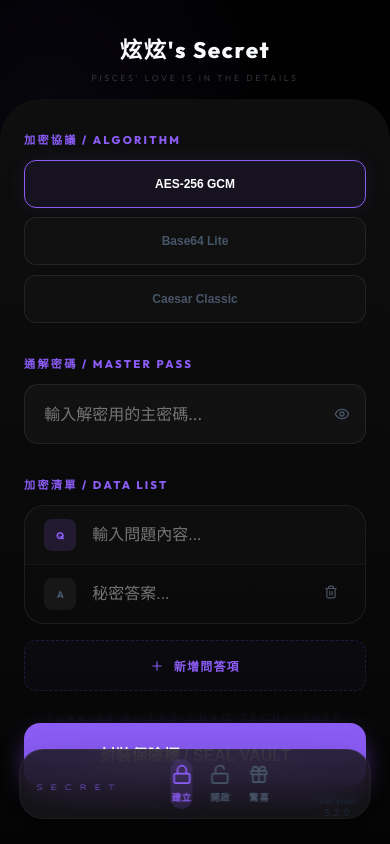
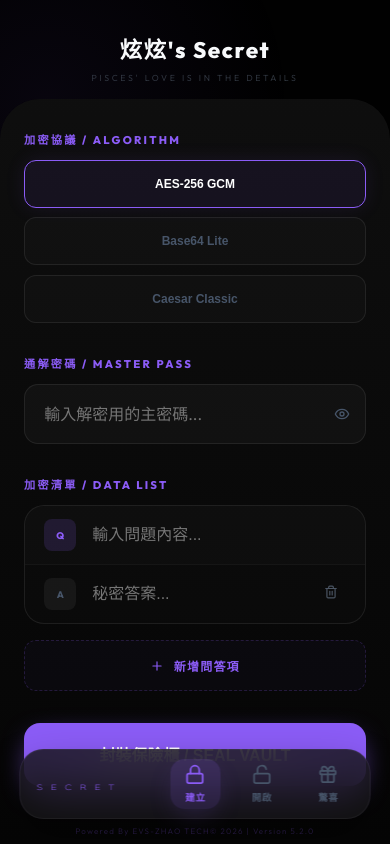
Before and after one commit to EVSDELAT/Secret, a React (Vite) app: page / in a window 390 px wide. Built offline with nearby package versions, Linux system fonts and the light colour scheme.

Commit message:
fix: 徹底修復手機版選單點擊阻斷與頁尾位置視覺異常

```diff
--- a/src/App.jsx
+++ b/src/App.jsx
@@ -165,19 +165,8 @@ export default function App() {
               </button>
             ))}
           </nav>
-          <div
-            className="sidebar-footer"
-            onClick={() => {
-              const next = versionClicks + 1;
-              setVersionClicks(next);
-              if (next >= 3) {
-                setFooterText('我也蠻喜歡你的');
-                setVersionClicks(0);
-                setTimeout(() => setFooterText('Version 5.2.0'), 3000);
-              }
-            }}
-            style={{ cursor: 'pointer' }}
-          >
+          {/* Mobile Footer moved to main app footer to avoid dock clutter */}
+          <div className="sidebar-footer">
             <p>{footerText}</p>
           </div>
         </aside>
@@ -299,7 +288,25 @@ export default function App() {
         </main>
       </section>
 
-      <footer className="footer">Powered By EVS-ZHAO TECH© 2026</footer>
+      <footer
+        className="footer"
+        style={{ cursor: 'pointer' }}
+      >
+        <span
+          onClick={() => {
+            const next = versionClicks + 1;
+            setVersionClicks(next);
+            if (next >= 3) {
+              setFooterText('我也蠻喜歡你的 ');
+              setVersionClicks(0);
+              setTimeout(() => setFooterText('Version 5.2.0'), 3000);
+            }
+          }}
+          style={{ pointerEvents: 'auto' }}
+        >
+          {activeTab === 'surprise' && versionClicks >= 3 ? "我也蠻喜歡你的" : `Powered By EVS-ZHAO TECH© 2026 | ${footerText}`}
+        </span>
+      </footer>
     </div>
   );
 }
--- a/src/index.css
+++ b/src/index.css
@@ -260,6 +260,8 @@ label { display: block; font-size: 0.7rem; font-weight: 800; color: var(--accent
 
   .mode-btn svg { width: 1.3rem; height: 1.3rem; margin-bottom: 2px; }
 
+  .sidebar-footer { display: none; }
+
   /* Content Spacing */
   .main-content { padding: 2rem 1.5rem 8rem 1.5rem; }
   .compact-layout { gap: 2rem; }
@@ -294,10 +296,18 @@ label { display: block; font-size: 0.7rem; font-weight: 800; color: var(--accent
 
   .footer {
     display: block;
-    margin-top: 1rem;
-    padding-bottom: 120px; /* Space for the floating dock */
+    position: fixed;
+    bottom: 0;
+    left: 0;
+    width: 100%;
+    padding: 8px 0;
+    margin: 0;
+    text-align: center;
     opacity: 0.2;
-    cursor: pointer;
+    z-index: 5; /* Very low, below dock */
+    pointer-events: none; /* Let clicks pass through container to buttons */
+    font-size: 0.5rem;
+    letter-spacing: 0.15em;
   }
 }
 
```
